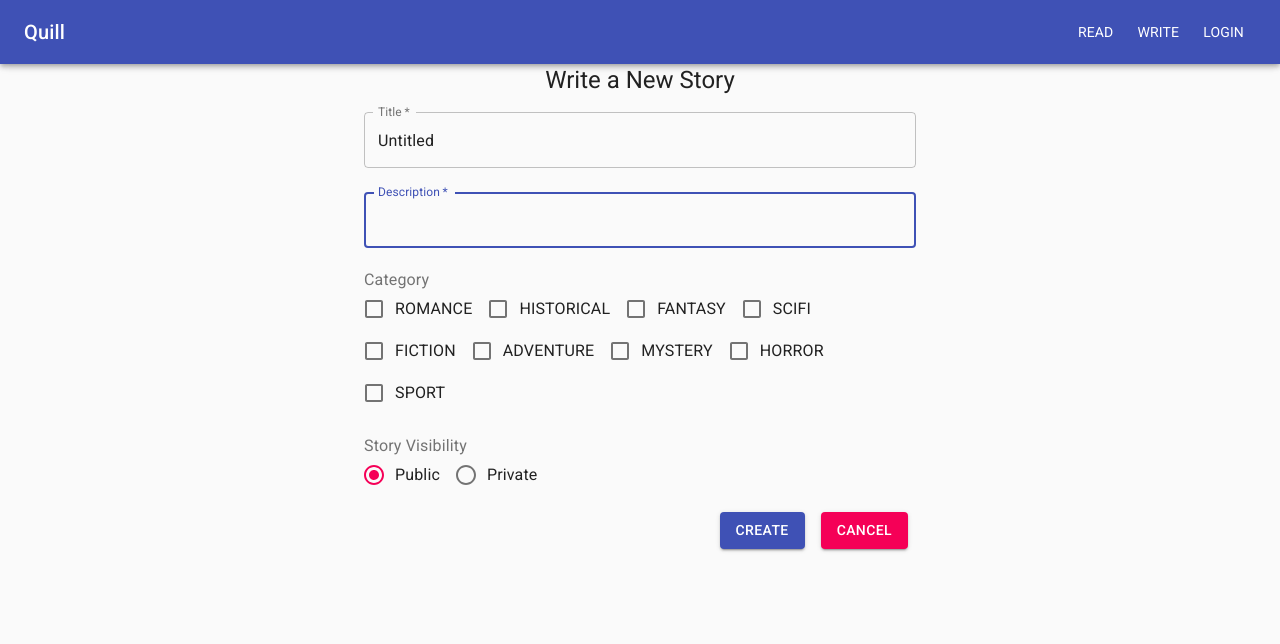
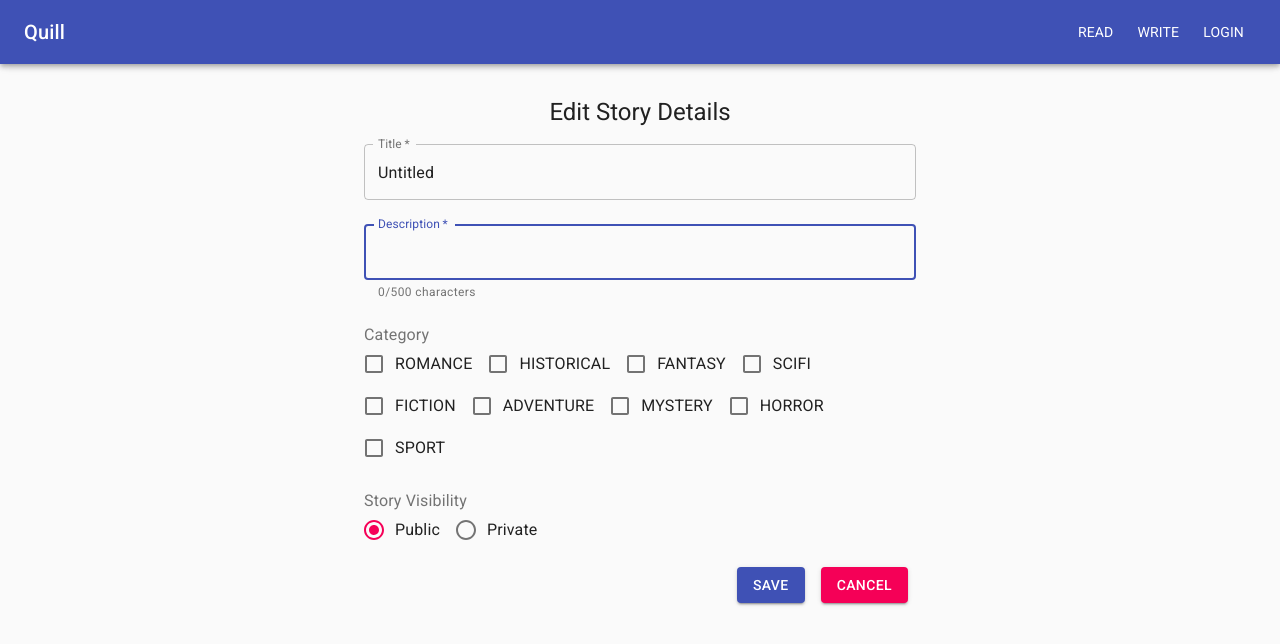
Before and after one commit to ohirichi/quill2, a React (Create React App) app: page /edit/1 in a window 1280 px wide. Shown: the top 644 px of the page. Built offline with nearby package versions, Linux system fonts and the light colour scheme; no server answers.

Commit message:
updated model fields and edit story and edit chapter components

```diff
--- a/db/models/chapter.js
+++ b/db/models/chapter.js
@@ -5,11 +5,11 @@ const db = require('../db')
 
 const Chapter = db.define('chapter', {
    title:{
-    type: Sequelize.TEXT,
+    type: Sequelize.STRING,
     allowNull: false
    },
    content:{
-    type: Sequelize.STRING,
+    type: Sequelize.TEXT,
     allowNull: false
    },
    public: {
--- a/db/models/story.js
+++ b/db/models/story.js
@@ -8,7 +8,7 @@ const Story = db.define("story", {
     allowNull: false
    },
    description:{
-    type: Sequelize.STRING,
+    type: Sequelize.STRING(500),
     allowNull: false
    },
    category: {
--- a/src/components/AddChapter.js
+++ b/src/components/AddChapter.js
@@ -60,7 +60,7 @@ function AddChapter(props){
             let chapterId = res.data.id
             console.log("success from server - new chap added:", res.data)
             if(chapterId){
-                history.push('/')
+                history.push(`/read/${storyId}`)
             }
             else throw new Error("No ChapterId")
         }
--- a/src/components/AddOrEditStory.js
+++ b/src/components/AddOrEditStory.js
@@ -8,6 +8,10 @@ import { makeStyles, Container, Button, Typography, TextField, FormLabel, RadioG
 
 //#region Styles
 const useStyles = makeStyles((theme) => ({
+    root:{
+        paddingTop: theme.spacing(4)
+    },
+
     inputGroup: {
       display: 'flex',
       flexDirection:'row',
@@ -126,9 +130,17 @@ function AddOrEditStory(props){
         if(props.user.id){
             storyObj.userId = props.user.id
             console.log("storyObj:", storyObj, "state:",state)
-            axios.post('/api/stories', storyObj)
-            .then(res => history.push(`/read/${res.data.id}`))
-            .catch(err => console.log("error:", err))
+            if(mode == "edit"){
+                axios.put(`/api/stories/${storyId}`, storyObj)
+                .then(res => history.push(`/read/${res.data.id}`))
+                .catch(err => console.log("error:", err))
+            }
+            else{
+                axios.post('/api/stories', storyObj)
+                .then(res => history.push(`/read/${res.data.id}`))
+                .catch(err => console.log("error:", err))
+            }
+
         }
         else{
             console.log("Error: you must be logged into write a story")
@@ -150,9 +162,9 @@ function AddOrEditStory(props){
 //#endregion
 
     return(
-        <Container maxWidth="sm">
+        <Container maxWidth="sm" className ={classes.root} >
             <Typography component="h1" variant="h5">
-                Write a New Story
+                {mode == "edit" ? "Edit Story Details": "Write a New Story"}
             </Typography>
             <form onSubmit={handleSubmit}>
                 <TextField
@@ -168,6 +180,10 @@ function AddOrEditStory(props){
                 onChange={handleDetailsChange}
                 />
                 <TextField
+                multiline
+                rowsMax="3"
+                helperText={`${state.description.length}/500 characters`}
+                error={state.description.length > 500}
                 variant="outlined"
                 margin="normal"
                 required
@@ -200,7 +216,7 @@ function AddOrEditStory(props){
                     </RadioGroup>
                 </FormControl>
                 <FormControl className={classes.buttonGroup} >
-                    <Button type="submit" className={classes.extraMargin} variant="contained" color="primary">Create</Button>
+                    <Button type="submit" className={classes.extraMargin} variant="contained" color="primary">Save</Button>
                     <Button className={classes.extraMargin} variant="contained" color="secondary" onClick={handleCancel}>Cancel</Button>
                 </FormControl>
 
--- a/src/components/Story.js
+++ b/src/components/Story.js
@@ -3,7 +3,8 @@ import {connect} from 'react-redux'
 import axios from 'axios'
 import history from '../history'
 import {useParams} from 'react-router-dom'
-import { makeStyles, Avatar, Container, Divider, Button, Chip, Typography, ListItem, List, ListItemText, Card } from '@material-ui/core';
+import { makeStyles, Fab, ButtonGroup, Avatar, Container, Divider, Button, Chip, Typography, ListItem, List, ListItemText, Card } from '@material-ui/core';
+import {Add} from '@material-ui/icons'
 
 const useStyles = makeStyles((theme)=>({
     root:{
@@ -43,6 +44,12 @@ const useStyles = makeStyles((theme)=>({
     card:{
 
         padding:theme.spacing(4)
+    },
+
+    buttonGroup:{
+        '& *': {
+            margin:0
+        }
     }
 
 }))
@@ -71,7 +78,10 @@ function Story(props){
                     <Typography variant="h4">{story.title}</Typography>
                     <Typography variant= "subtitle2">{story.user? "Written by: " + story.user.username : "Author Unknown"}</Typography>
                     <Typography variant="body2">{story.description}</Typography>
-                    {isAuthor? <Button variant="outlined" size="small" color="secondary" href={`/edit/${storyId}`} >Edit Details</Button>: null}
+                    {isAuthor? <ButtonGroup className={classes.buttonGroup} variant="contained" size="medium" color="secondary">
+                        <Button  href={`/edit/${storyId}`} >Edit Details</Button>
+                        <Button  href={`/write/${storyId}/addChapter`} >Add Chapter</Button>
+                    </ButtonGroup> : null}
                 </section>
                <Divider variant="middle" />
                {story.chapters.length ?
@@ -85,6 +95,10 @@ function Story(props){
               </List>
                :
                <div className={classes.cardHolder}><Card className={classes.card} >Currently there are no chapters published for this story</Card></div>}
+               {/* {isAuthor ?
+                <Fab className={classes.fab} color="secondary" aria-label="add" href={`/write/${storyId}/addChapter`} >
+                    <Add/>
+                </Fab> : null} */}
             </Container>
         )
     }
```
